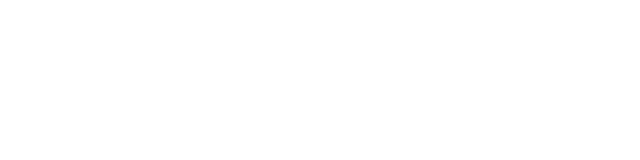
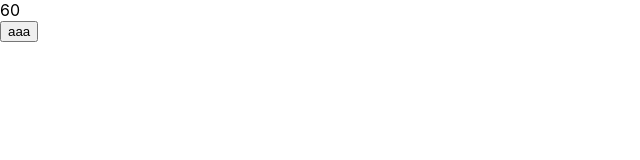
Before and after one commit to matsumo-and/next_three_demo, a Next.js app: page / in a window 1280 px wide. Shown: the top 160 px of the page, without its empty margins (0-640 px from the left). Built offline with nearby package versions, Linux system fonts and the light colour scheme.

Commit message:
create counter with recoil

```diff
--- a/pages/index.tsx
+++ b/pages/index.tsx
@@ -1,9 +1,12 @@
-import type { NextPage } from 'next'
+import { count } from 'console'
+import type { NextPage, NextPageContext } from 'next'
 import Head from 'next/head'
 import Image from 'next/image'
+import { useRecoilState } from 'recoil'
 import styles from '../styles/Home.module.css'
+import { countAtom, countSelector } from './model/countState'
 
-const Home: NextPage = () => {
+const Top: NextPage = () => {
   return (
     <div className={styles.container}>
       <Head>
@@ -11,8 +14,19 @@
         <meta name="description" content="Generated by create next app" />
         <link rel="icon" href="/favicon.ico" />
       </Head>
+      <body>
+        <Counter />
+      </body>
     </div>
   )
 }
 
-export default Home
+export default function Counter() {
+  const [countValue, countSet] = useRecoilState(countAtom)
+  return (
+    <>
+      <div>{countValue}</div>
+      <button onClick={() => countSet(countValue + 1)}>aaa</button>
+    </>
+  )
+}
--- a/pages/model/countState.tsx
+++ b/pages/model/countState.tsx
@@ -1,15 +1,15 @@
 import { atom, selector } from 'recoil'
 
-export const hogeState = atom<number>({
+export const countAtom = atom<number>({
   key: 'count',
   default: 60,
 })
 
-export const hogeLengthSelector = selector<number>({
+export const countSelector = selector<number>({
   key: 'countSelector',
   get: ({ get }) => {
     // get()で任意のatomの値を取得
-    const count: number = get(hogeState)
+    const count: number = get(countAtom)
     return count || 60
   },
 })
```
